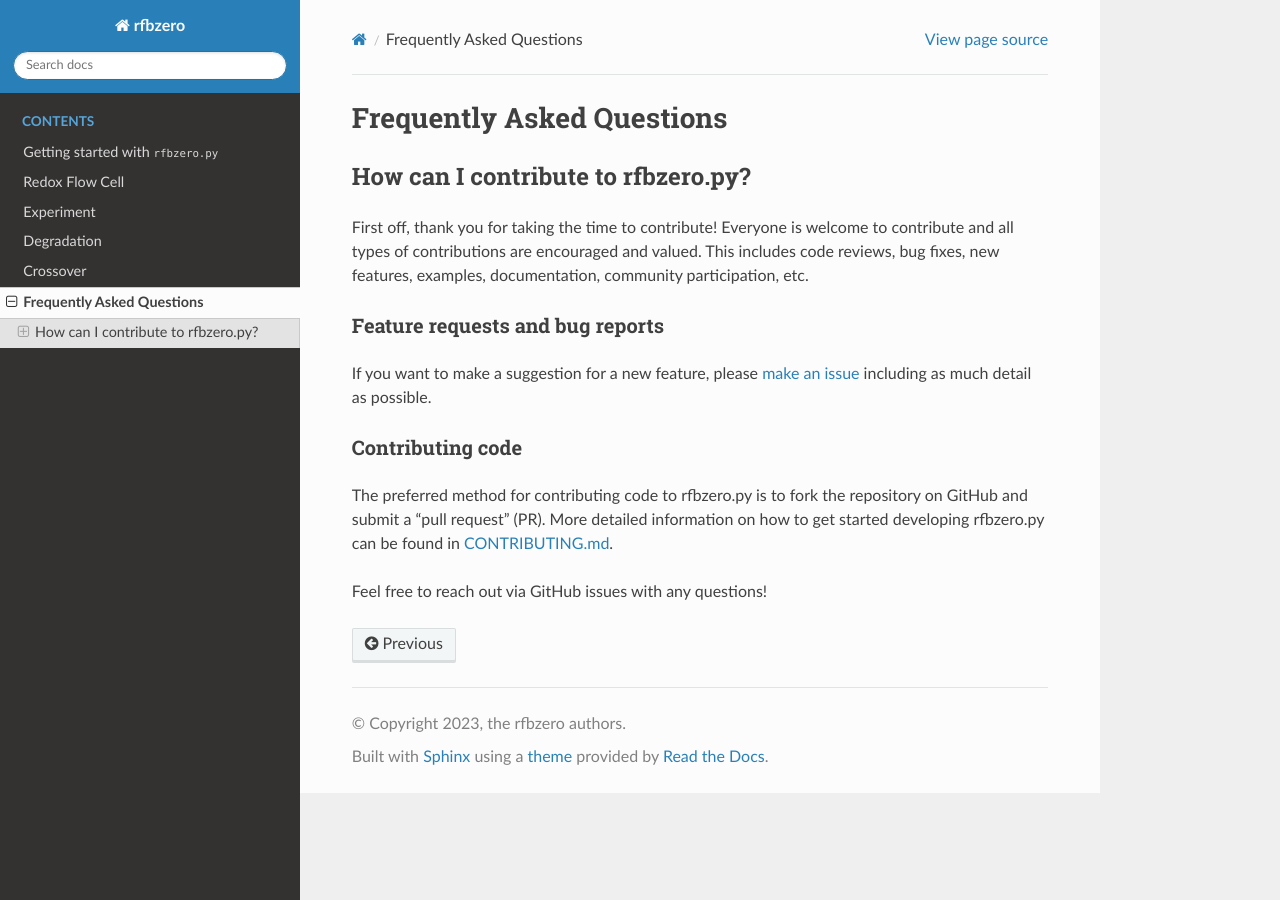
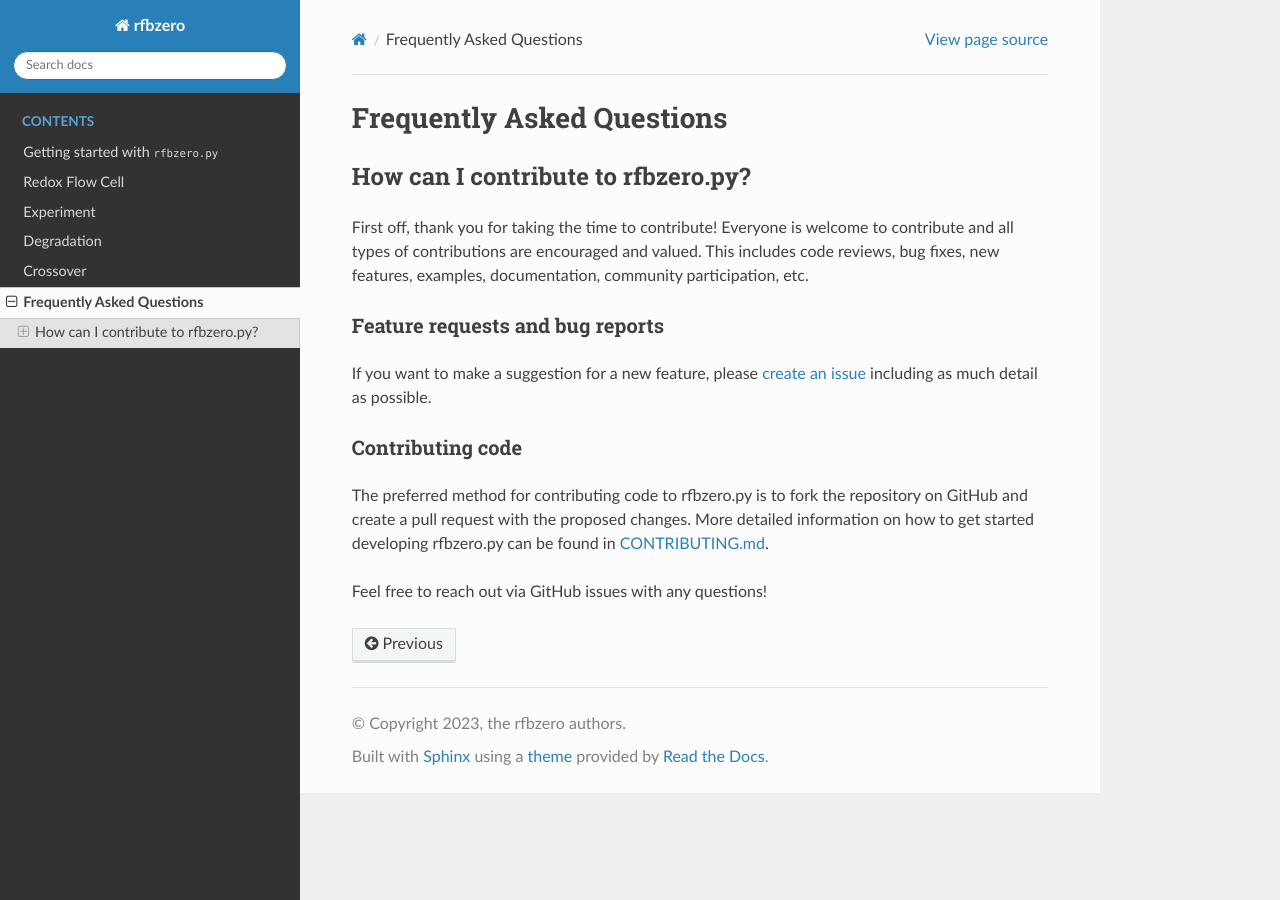
Before and after one commit to ericfell/rfbzero, a Sphinx documentation site: the page built from docs/source/faq.rst, in a window 1280 px wide. Built offline with Sphinx 7.4.7 and the Read the Docs theme 2.0.0, drawn with Linux system fonts in a browser that asks for light colours; pages that are not in the unit, such as notebooks, are missing from menus.

Commit message:
fix small typos, re comments #40

```diff
--- a/docs/source/faq.rst
+++ b/docs/source/faq.rst
@@ -9,7 +9,7 @@ Everyone is welcome to contribute and all types of contributions are encouraged
 Feature requests and bug reports
 ~~~~~~~~~~~~~~~~~~~~~~~~~~~~~~~~
 
-If you want to make a suggestion for a new feature, please `make an
+If you want to make a suggestion for a new feature, please `create an
 issue <https://github.com/ericfell/rfbzero/issues/new/choose>`_
 including as much detail as possible.
 
@@ -17,7 +17,7 @@ Contributing code
 ~~~~~~~~~~~~~~~~~
 
 The preferred method for contributing code to rfbzero.py is to fork
-the repository on GitHub and submit a "pull request" (PR).
+the repository on GitHub and create a pull request with the proposed changes.
 More detailed information on how to get started developing rfbzero.py
 can be found in
 `CONTRIBUTING.md <https://github.com/ericfell/rfbzero/blob/main/CONTRIBUTING.md>`_.
```
Also changed, not shown: CONTRIBUTING.md (+2 -6 lines).
